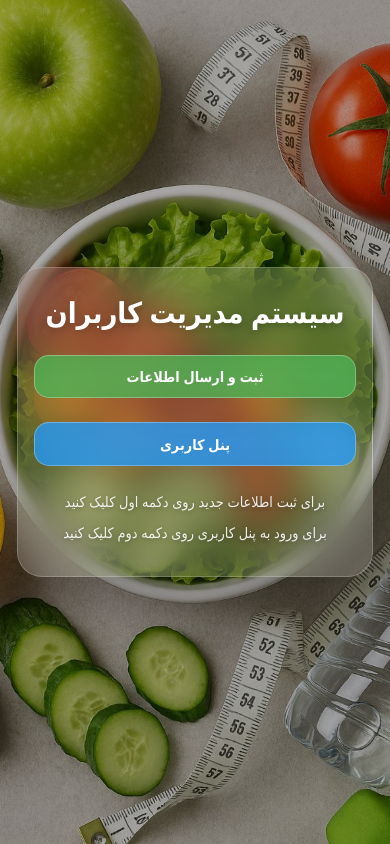
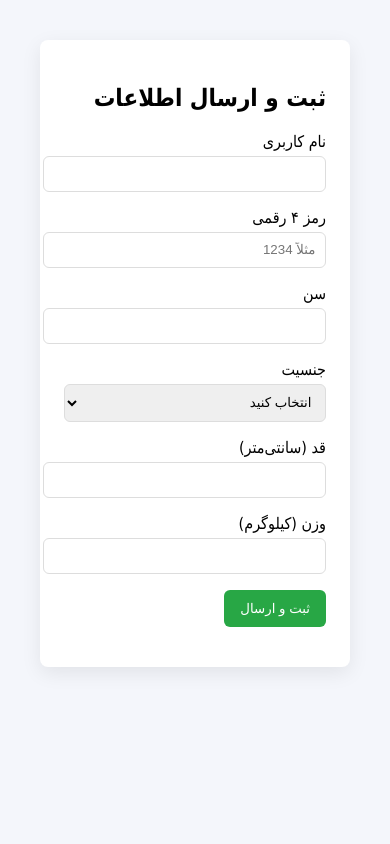
Before and after one commit to nfc-card-page/Nutrition-plan, a plain HTML site: page index.html in a window 390 px wide. Drawn offline with Linux system fonts and the light colour scheme.

Commit message:
Update index.html

```diff
--- a/index.html
+++ b/index.html
@@ -1,231 +1,165 @@
 <!DOCTYPE html>
 <html lang="fa" dir="rtl">
 <head>
-    <meta charset="UTF-8">
-    <meta name="viewport" content="width=device-width, initial-scale=1.0">
-    <title> سیستم مدیریت کاربران</title>
+<meta charset="utf-8" />
+<meta name="viewport" content="width=device-width,initial-scale=1" />
+<title>ثبت و ارسال اطلاعات (با JSON در کد)</title>
 <style>
-        * {
-            margin: 0;
-            padding: 0;
-            box-sizing: border-box;
+  body{font-family: Tahoma, sans-serif; padding:2rem; background:#f4f6fb}
+  .card{max-width:600px;margin:0 auto;background:white;padding:1.5rem;border-radius:8px;box-shadow:0 6px 20px rgba(0,0,0,.08)}
+  label{display:block;margin-bottom:.3rem}
+  input,select{width:100%;padding:.6rem;margin-bottom:1rem;border:1px solid #ddd;border-radius:6px}
+  button{padding:.7rem 1rem;border:none;background:#28a745;color:white;border-radius:6px;cursor:pointer}
+</style>
+</head>
+<body>
+  <div class="card">
+    <h2>ثبت و ارسال اطلاعات</h2>
+
+    <form id="registerForm">
+      <label>نام کاربری</label>
+      <input id="username" required>
+
+      <label>رمز ۴ رقمی</label>
+      <input id="password" pattern="\d{4}" maxlength="4" required placeholder="مثلاً 1234">
+
+      <label>سن</label>
+      <input id="age" type="number" min="1" max="120" required>
+
+      <label>جنسیت</label>
+      <select id="gender" required>
+        <option value="">انتخاب کنید</option>
+        <option value="male">مرد</option>
+        <option value="female">زن</option>
+      </select>
+
+      <label>قد (سانتی‌متر)</label>
+      <input id="height" type="number" min="100" max="250" required>
+
+      <label>وزن (کیلوگرم)</label>
+      <input id="weight" type="number" step="0.1" min="20" max="300" required>
+
+      <button type="submit">ثبت و ارسال</button>
+    </form>
+
+    <p id="status" style="margin-top:1rem;color:#333"></p>
+  </div>
+
+<script>
+/*
+  EMBEDDED JSON (دادهٔ اولیه تعبیه‌شده در کد)
+  می‌تونی اینجا چند کاربر تست هم قرار بدی، یا خالی بذاری.
+  بعداً این بخش را اگر خواستی رمزگذاری / obfuscate کن.
+*/
+const EMBEDDED_BIN = {
+  users: [
+    // مثال دادهٔ تست (در صورت نیاز حذف کن)
+    // { username: "ali", password: "1234", age: "30", gender: "male", height: "175", weight: "70", timestamp: "2025-09-28T00:00:00Z" }
+  ],
+  shared_diet_plans: {
+    // username: [ { title, description }, ... ]
+  }
+};
+
+/*
+  اگر می‌خواهی که داده‌ها به JsonBin فرستاده شوند:
+  const JSONBIN_BIN_ID = '...';
+  const JSONBIN_API_KEY = '...';
+  در غیر این صورت این دو را خالی بذار تا فقط از EMBEDDED_BIN و localStorage استفاده شود.
+*/
+const JSONBIN_BIN_ID = '';   // اگر می‌خواهی با JsonBin سینک شود، اینجا بن آی‌دی بذار
+const JSONBIN_API_KEY = '';  // ⚠️ هرگز این را در مخزن عمومی قرار نده
+const BIN_URL = JSONBIN_BIN_ID ? `https://api.jsonbin.io/v3/b/${JSONBIN_BIN_ID}` : null;
+
+// helper: read local cache if exists
+function getLocalCache() {
+  try { return JSON.parse(localStorage.getItem('app_shared_bin') || 'null'); }
+  catch(e){ return null; }
+}
+function setLocalCache(obj) {
+  localStorage.setItem('app_shared_bin', JSON.stringify(obj));
 }
 
-        body {
-            font-family: 'Segoe UI', Tahoma, Geneva, Verdana, sans-serif;
-
-            background-image: url("6.jpg");
-            background-size: cover;
-            background-position: center;
-            background-attachment: fixed;
-            background-repeat: no-repeat;
-            min-height: 100vh;
-            display: flex;
-            align-items: center;
-            justify-content: center;
-            position: relative;
-            padding: 1rem;
+// read: اول تلاش کن از JsonBin بخونی؛ اگر نشد، از localStorage استفاده کن؛ اگر نبود، از EMBEDDED_BIN
+async function fetchBinLatest() {
+  // اگر JsonBin تنظیم نشده، فقط از localStorage یا EMBEDDED استفاده کن
+  if (!BIN_URL || !JSONBIN_API_KEY) {
+    const cached = getLocalCache();
+    return cached ? cached : JSON.parse(JSON.stringify(EMBEDDED_BIN)); // بازگرداندن کپی
   }
 
-        /* طراحی موبایل */
-        @media (max-width: 768px) {
-            body {
-                padding: 0.5rem;
-                background-attachment: scroll;
-            }
-
-            .container {
-                width: 95% !important;
-                max-width: none !important;
-                padding: 2rem 1.5rem !important;
-                margin: 0 !important;
-            }
-
-            h1 {
-                font-size: 2rem !important;
-                margin-bottom: 1.5rem !important;
-            }
-
-            .btn {
-                padding: 0.8rem 1.5rem !important;
-                font-size: 1rem !important;
-            }
-
-            .description {
-                font-size: 0.9rem !important;
-                margin-top: 1.5rem !important;
+  try {
+    const res = await fetch(`${BIN_URL}/latest`, { headers: { 'X-Master-Key': JSONBIN_API_KEY } });
+    if (!res.ok) throw new Error('fetch failed');
+    const j = await res.json();
+    return j.record || {};
+  } catch(err) {
+    // fallback to local cache or embedded
+    const cached = getLocalCache();
+    return cached ? cached : JSON.parse(JSON.stringify(EMBEDDED_BIN));
   }
 }
 
-        @media (max-width: 480px) {
-            .container {
-                padding: 1.5rem 1rem !important;
+// write: اگر JsonBin تنظیم شده، PUT؛ در غیر اینصورت ذخیره در localStorage
+async function putBin(obj) {
+  // همیشه cache محلی رو هم آپدیت کن
+  setLocalCache(obj);
+
+  if (!BIN_URL || !JSONBIN_API_KEY) {
+    // no remote — done
+    return true;
+  }
+  try {
+    const res = await fetch(BIN_URL, {
+      method: 'PUT',
+      headers: { 'Content-Type': 'application/json', 'X-Master-Key': JSONBIN_API_KEY },
+      body: JSON.stringify(obj)
+    });
+    return res.ok;
+  } catch(e) { return false; }
 }
 
-            h1 {
-                font-size: 1.8rem !important;
+// فرم ثبت
+document.getElementById('registerForm').addEventListener('submit', async function(e){
+  e.preventDefault();
+  const username = document.getElementById('username').value.trim();
+  const password = document.getElementById('password').value.trim();
+  const age = document.getElementById('age').value;
+  const gender = document.getElementById('gender').value;
+  const height = document.getElementById('height').value;
+  const weight = document.getElementById('weight').value;
+
+  if(!/^\d{4}$/.test(password)){
+    alert('رمز باید دقیقا ۴ رقم باشد');
+    return;
   }
+  const user = { username, password, age, gender, height, weight, timestamp:new Date().toISOString() };
 
-            .btn {
-                padding: 0.7rem 1rem !important;
-                font-size: 0.9rem !important;
+  document.getElementById('status').textContent = 'در حال ارسال...';
+
+  try {
+    const bin = await fetchBinLatest();
+    bin.users = bin.users || [];
+
+    if (bin.users.find(u => u.username === username)) {
+      alert('این نام کاربری قبلاً ثبت شده است');
+      document.getElementById('status').textContent = '';
+      return;
     }
+    bin.users.push(user);
+    bin.shared_diet_plans = bin.shared_diet_plans || {};
+    const ok = await putBin(bin);
+    if (ok) {
+      document.getElementById('status').textContent = 'ثبت با موفقیت انجام شد ✅ (محلی یا بن)';
+      this.reset();
+    } else {
+      document.getElementById('status').textContent = 'خطا در ذخیره‌سازی';
     }
-
-
-        body::before {
-            content: '';
-            position: absolute;
-            top: 0;
-            left: 0;
-            right: 0;
-            bottom: 0;
-            background: rgba(0, 0, 0, 0.3);
-            z-index: 1;
+  } catch(err) {
+    console.error(err);
+    document.getElementById('status').textContent = 'خطا در ارتباط';
   }
-
-        .container {
-            background: rgba(255, 255, 255, 0.15);
-            backdrop-filter: blur(20px);
-            -webkit-backdrop-filter: blur(20px);
-            border: 1px solid rgba(255, 255, 255, 0.2);
-            padding: 3rem;
-            border-radius: 25px;
-            box-shadow: 0 25px 50px rgba(0, 0, 0, 0.2);
-            text-align: center;
-            max-width: 500px;
-            width: 90%;
-            position: relative;
-            z-index: 2;
-        }
-
-        h1 {
-            color: #fff;
-            margin-bottom: 2rem;
-            font-size: 2.5rem;
-            text-shadow: 0 2px 10px rgba(0, 0, 0, 0.3);
-            font-weight: 700;
-        }
-
-        .button-container {
-            display: flex;
-            flex-direction: column;
-            gap: 1.5rem;
-        }
-
-        .btn {
-            padding: 1rem 2rem;
-            font-size: 1.2rem;
-            border: none;
-            border-radius: 15px;
-            cursor: pointer;
-            transition: all 0.4s ease;
-            text-decoration: none;
-            display: inline-block;
-            font-weight: bold;
-            position: relative;
-            overflow: hidden;
-        }
-
-        .btn-primary {
-            background: rgba(76, 175, 80, 0.8);
-            backdrop-filter: blur(10px);
-            -webkit-backdrop-filter: blur(10px);
-            color: white;
-            border: 1px solid rgba(255, 255, 255, 0.3);
-        }
-
-        .btn-secondary {
-            background: rgba(33, 150, 243, 0.8);
-            backdrop-filter: blur(10px);
-            -webkit-backdrop-filter: blur(10px);
-            color: white;
-            border: 1px solid rgba(255, 255, 255, 0.3);
-        }
-
-        .btn:hover {
-            transform: translateY(-5px);
-            box-shadow: 0 15px 30px rgba(0, 0, 0, 0.3);
-            background: rgba(255, 255, 255, 0.2);
-            backdrop-filter: blur(15px);
-            -webkit-backdrop-filter: blur(15px);
-        }
-
-        .btn::before {
-            content: '';
-            position: absolute;
-            top: 0;
-            left: -100%;
-            width: 100%;
-            height: 100%;
-            background: linear-gradient(90deg, transparent, rgba(255, 255, 255, 0.2), transparent);
-            transition: left 0.5s;
-        }
-
-        .btn:hover::before {
-            left: 100%;
-        }
-
-        .description {
-            margin-top: 2rem;
-            color: rgba(255, 255, 255, 0.9);
-            line-height: 1.6;
-            text-shadow: 0 1px 5px rgba(0, 0, 0, 0.3);
-            font-size: 1.1rem;
-        }
-
-        .description p {
-            margin-bottom: 0.5rem;
-        }
-
-        /* انیمیشن ورود */
-        .container {
-            animation: fadeInUp 1s ease-out;
-        }
-
-        @keyframes fadeInUp {
-            from {
-                opacity: 0;
-                transform: translateY(30px);
-            }
-            to {
-                opacity: 1;
-                transform: translateY(0);
-            }
-        }
-
-        /* انیمیشن دکمه‌ها */
-        .btn {
-            animation: slideInLeft 0.8s ease-out;
-        }
-
-        .btn:nth-child(2) {
-            animation-delay: 0.2s;
-        }
-
-        @keyframes slideInLeft {
-            from {
-                opacity: 0;
-                transform: translateX(-30px);
-            }
-            to {
-                opacity: 1;
-                transform: translateX(0);
-            }
-        }
-    </style>
-</head>
-<body>
-    <div class="container">
-        <h1>سیستم مدیریت کاربران</h1>
-        <div class="button-container">
-            <a href="register.html" class="btn btn-primary">ثبت و ارسال اطلاعات</a>
-            <a href="user-panel.html" class="btn btn-secondary">پنل کاربری</a>
-        </div>
-        <div class="description">
-            <p>برای ثبت اطلاعات جدید روی دکمه اول کلیک کنید</p>
-            <p>برای ورود به پنل کاربری روی دکمه دوم کلیک کنید</p>
-        </div>
-    </div>
+});
+</script>
 </body>
 </html>
```
Lines whose indentation alone changed are shown as unchanged.
